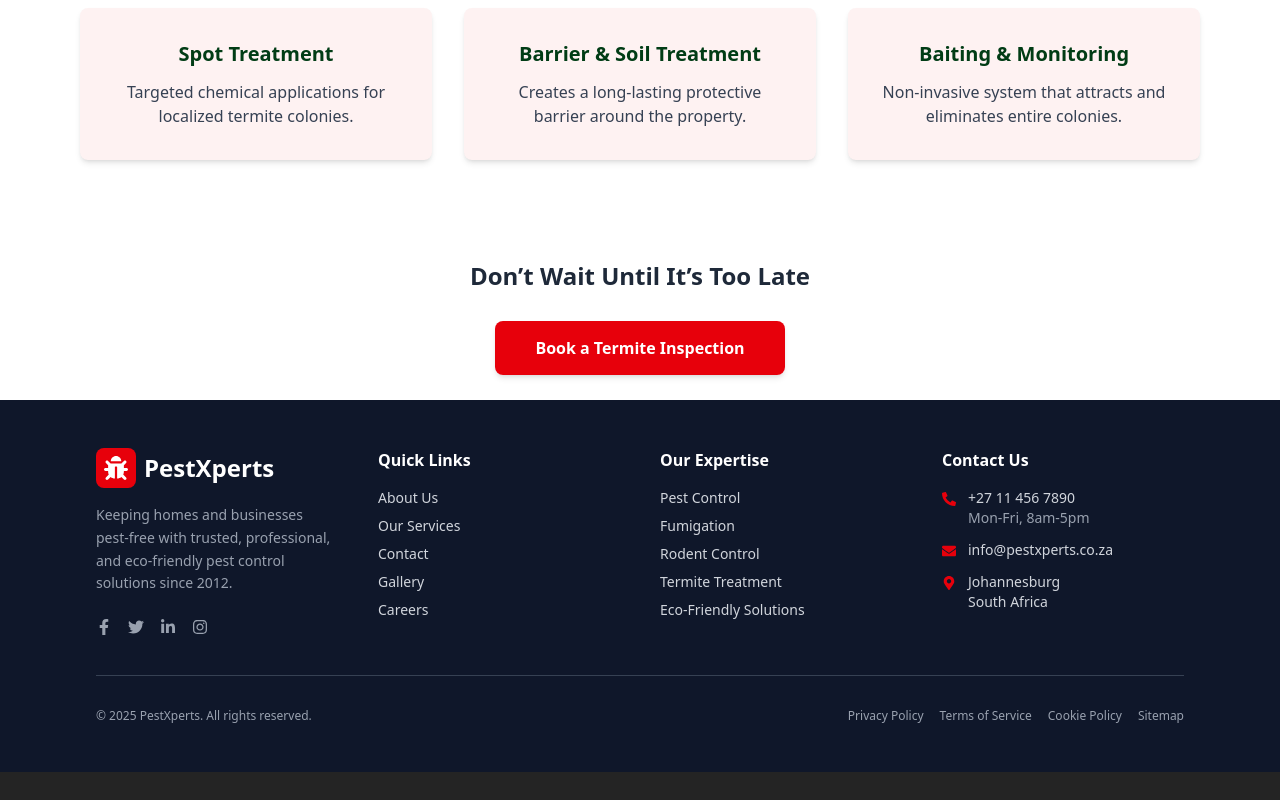
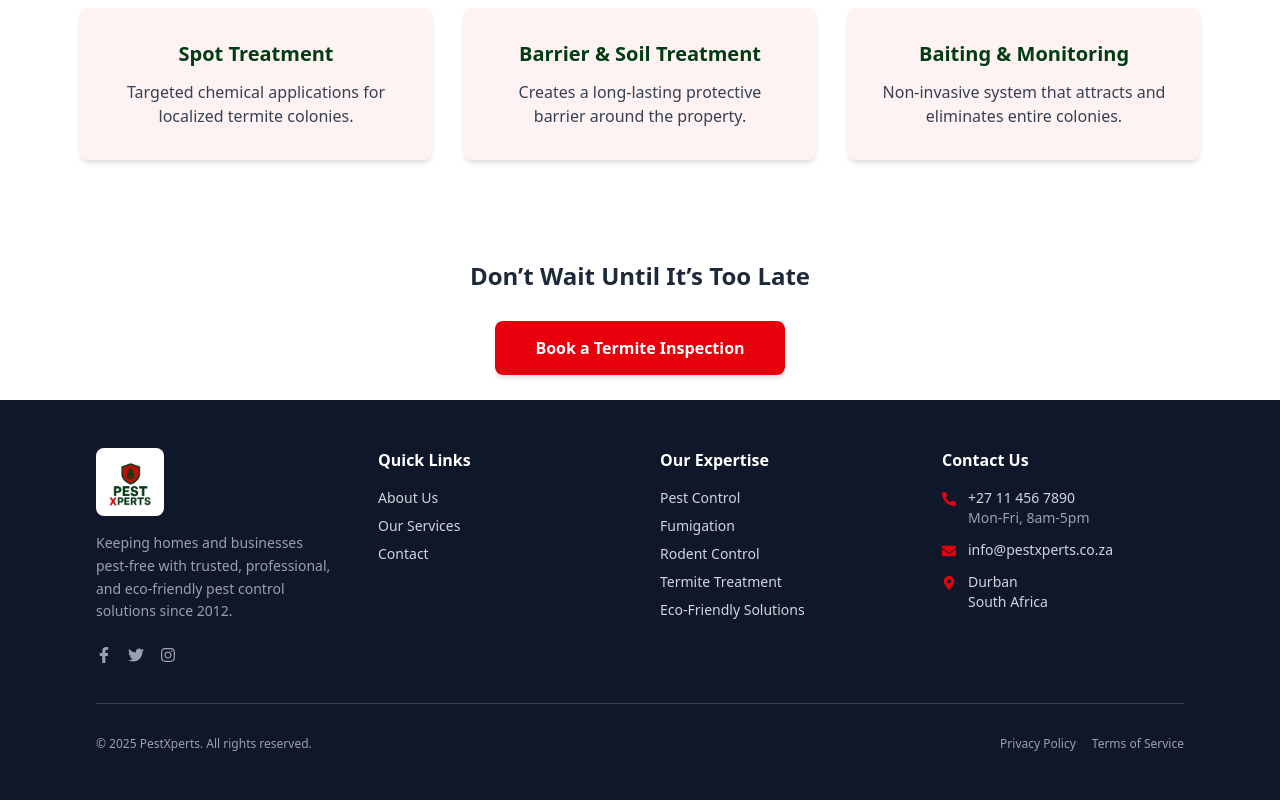
Before and after one commit to HlobisileLukhele/pestXperts, a React (Vite) app: page /services/termite-control in a window 1280 px wide. Shown: the part 700-1500 px from the top of the page. Before the commit the page ends 1472 px from the top, so only its background shows below. Built offline with nearby package versions, Linux system fonts and the light colour scheme.

Commit message:
Update Footer component: add logo, change location to Durban, and clean up links

```diff
--- a/src/shared/Footer.jsx
+++ b/src/shared/Footer.jsx
@@ -8,6 +8,8 @@ import {
   FaBug,
   FaMapMarkerAlt,
 } from "react-icons/fa";
+import Logo from "../assets/pestXpert-Logo.png";
+
 
 export default function Footer() {
   return (
@@ -17,10 +19,10 @@ export default function Footer() {
         {/* Company Info */}
         <div>
           <div className="flex items-center mb-4">
-            <div className="bg-red-600 text-white p-2 rounded-lg">
-              <FaBug className="text-2xl" />
+            <div className="bg-white text-white p-2 rounded-lg">
+         <img className="h-13 w-13" src={Logo} alt="pestXperts Logo" />
+
             </div>
-            <h2 className="ml-2 text-2xl font-bold text-white">PestXperts</h2>
           </div>
           <p className="text-gray-400 text-sm leading-relaxed mb-6">
             Keeping homes and businesses pest-free with trusted, professional, and
@@ -33,9 +35,6 @@ export default function Footer() {
             </a>
             <a href="#" className="hover:text-red-600 transition">
               <FaTwitter />
-            </a>
-            <a href="#" className="hover:text-red-600 transition">
-              <FaLinkedinIn />
             </a>
             <a href="#" className="hover:text-red-600 transition">
               <FaInstagram />
@@ -63,14 +62,10 @@ export default function Footer() {
               </a>
             </li>
             <li>
-              <a href="/gallery" className="hover:text-red-600 transition">
-                Gallery
-              </a>
+
             </li>
             <li>
-              <a href="/careers" className="hover:text-red-600 transition">
-                Careers
-              </a>
+
             </li>
           </ul>
         </div>
@@ -125,7 +120,7 @@ export default function Footer() {
             <li className="flex items-start gap-3">
               <FaMapMarkerAlt className="text-red-600 mt-1" />
               <span>
-                Johannesburg <br />
+                Durban <br />
                 South Africa
               </span>
             </li>
@@ -143,12 +138,6 @@ export default function Footer() {
           <a href="/terms" className="hover:text-red-600 transition">
             Terms of Service
           </a>
-          <a href="/cookies" className="hover:text-red-600 transition">
-            Cookie Policy
-          </a>
-          <a href="/sitemap" className="hover:text-red-600 transition">
-            Sitemap
-          </a>
         </div>
       </div>
     </footer>
```
